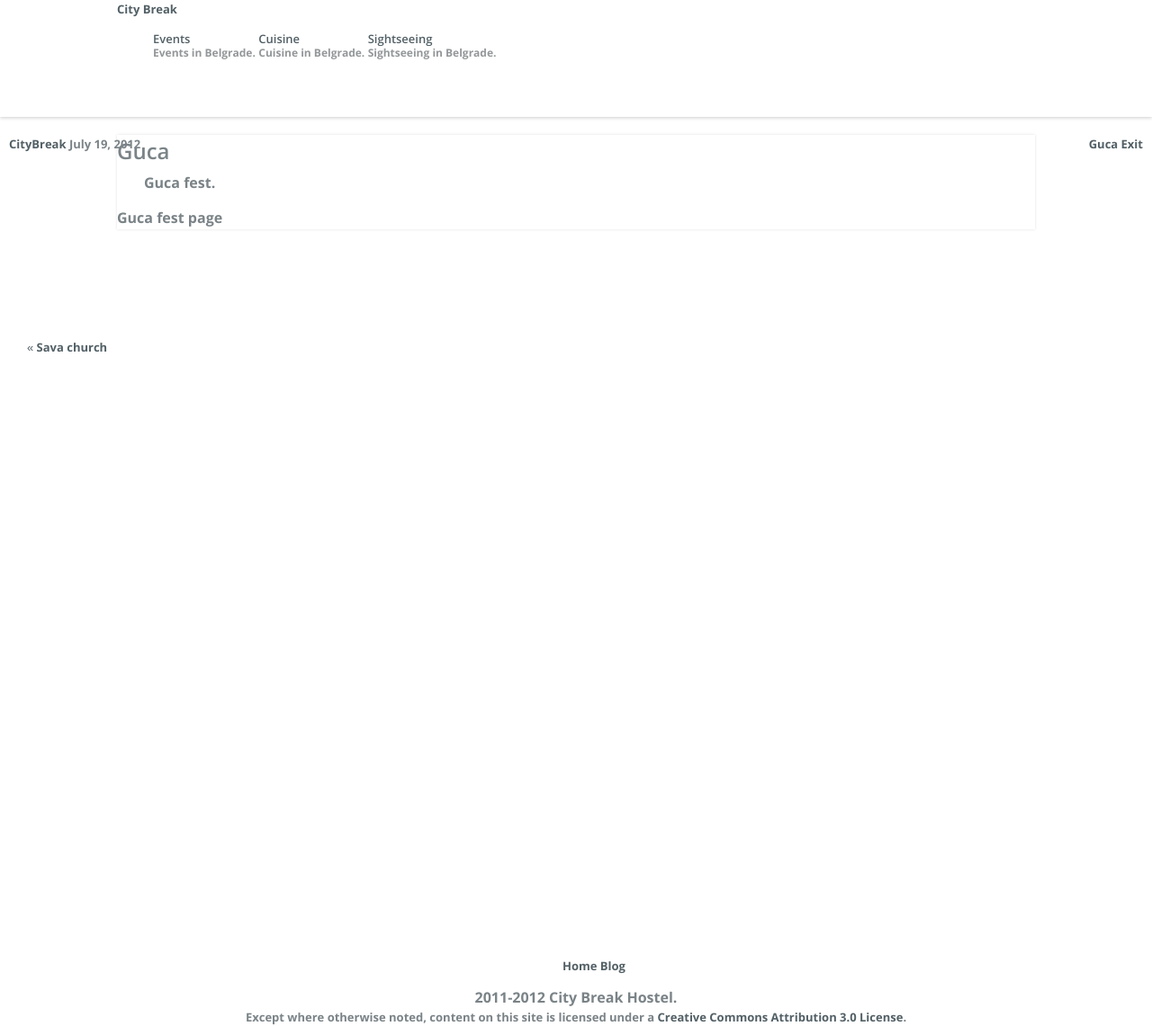
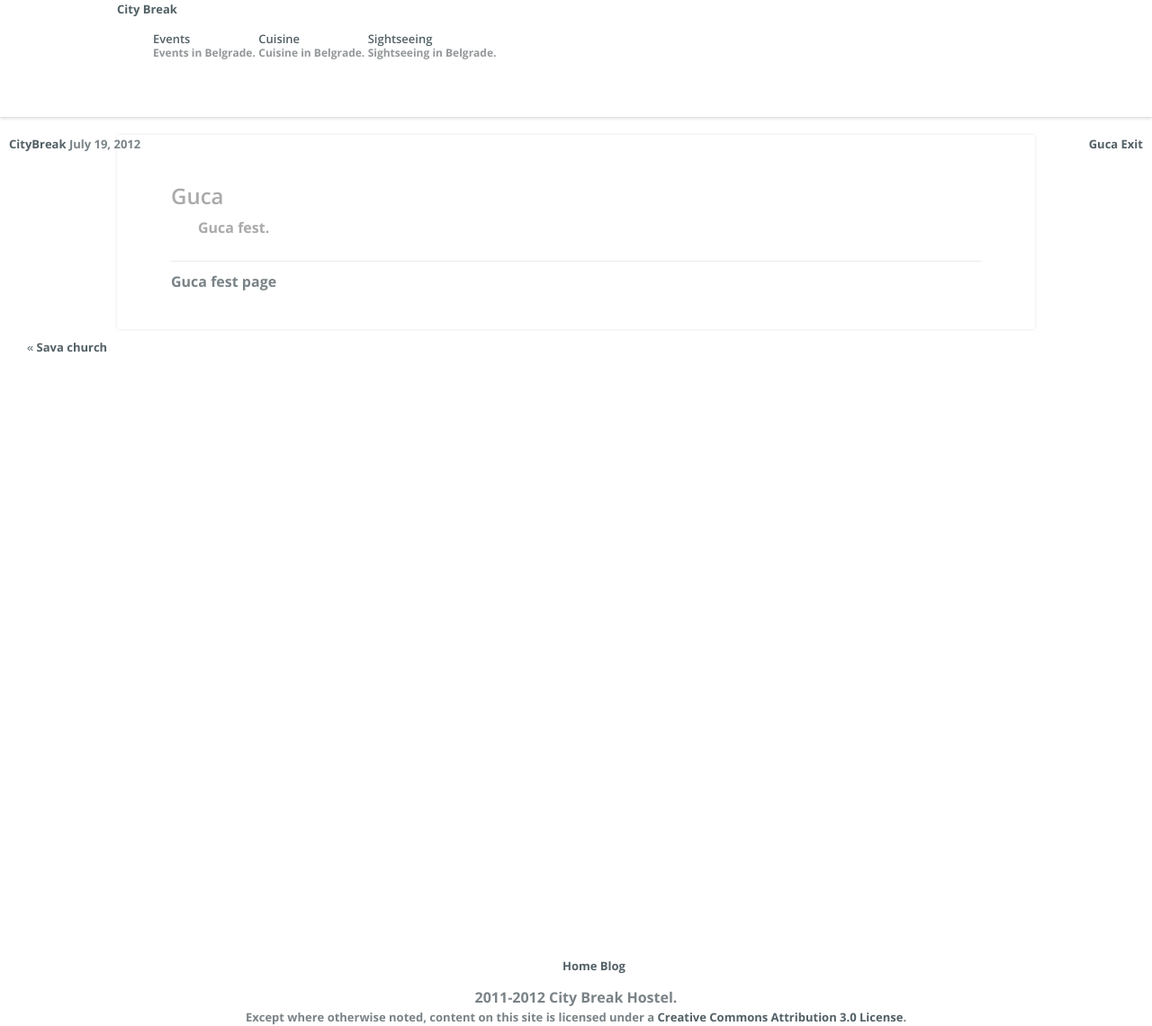
Before and after one commit to citybreak/citybreak.github.com, a Jekyll site: the page built from _posts/blog/events/2012-07-19-guca.md, in a window 1280 px wide. Shown: the whole page at 90% size. Built offline with Jekyll 4.4.1, drawn with Linux system fonts in a browser that asks for light colours; comment, search, counter and statistics services are not loaded.

Commit message:
working on "event" page

```diff
--- a/_layouts/article.html
+++ b/_layouts/article.html
@@ -23,7 +23,7 @@ layout: blog_default
 </aside>
 
 <article class="post-content main-content">
-  <header>
+  <header class="post-header">
     <h1>{{page.title}}</h1>
     <h2>{{page.abstract}}</h2>
   </header>
--- a/app.css
+++ b/app.css
@@ -222,7 +222,6 @@ and your footer gets pushed down a bit more, creating vertical scroll bars in th
 .page {
   min-height: 100%;
   margin-top: 150px;
-
 }
 
 
@@ -250,6 +249,36 @@ body:before {/* thanks to Maleika (Kohoutec)*/
   right: 10px;
 }
 
+.post-content {
+  padding: 50px 60px 40px;
+}
+.post-content .post-header{
+  color: #AAA;
+  -webkit-font-smoothing: antialiased;
+  padding-bottom: 20px;
+  border-bottom: 1px solid #EBEBEB;
+  position: relative;
+}
+
+
+
+.post-content img{
+  display: inline-block;
+  position: relative;
+  -webkit-box-shadow: 0 1px 3px rgba(0, 0, 0, 0.4);
+  -moz-box-shadow: 0 1px 3px rgba(0,0,0,0.4);
+  box-shadow: 0 1px 3px rgba(0, 0, 0, 0.4);
+  background: #F6F8FB;
+  margin: 0 auto 30px;
+  text-space-collapse: trim-inner;
+  line-height: 0;
+  max-width: 100%;
+  text-align: center;
+}
+
+.event-post .map {
+  text-align: center;
+}
 /* ------------------------------------------
   Class Helpers
 ---------------------------------------------*/
```
Also changed, not shown: _layouts/event.html (added, +26 -0 lines), _posts/blog/events/2012-06-18-exit.md (+3 -1 lines), _posts/blog/sightseeing/2012-07-07-sava-church.md (+2 -3 lines).
